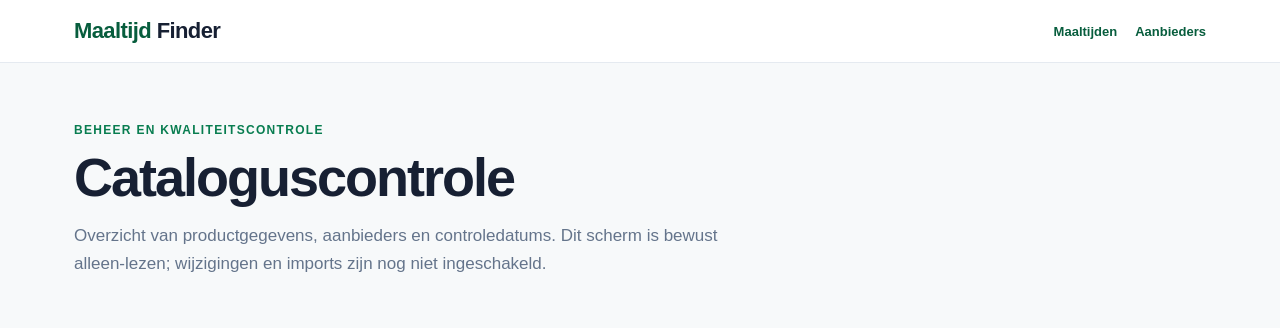
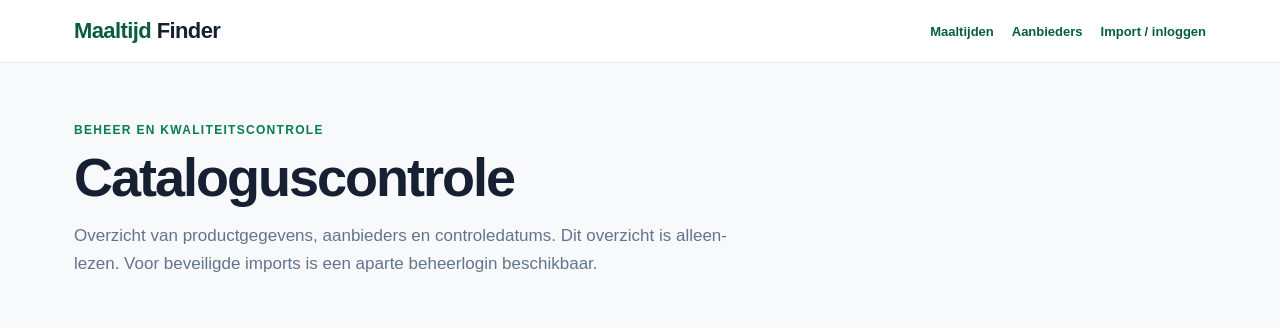
Before and after one commit to dennisvos-git/maaltijd-finder, a Next.js app: page /beheer in a window 1280 px wide. Shown: the top 328 px of the page. Built offline with nearby package versions, Linux system fonts and the light colour scheme; no server answers; the database is empty.

Commit message:
Link quality dashboard to secure admin import

```diff
--- a/app/beheer/page.tsx
+++ b/app/beheer/page.tsx
@@ -86,13 +86,13 @@ export default function AdminOverviewPage() {
   return <>
     <header className="topbar"><div className="topbar-inner">
       <Link className="brand" href="/">Maaltijd <span>Finder</span></Link>
-      <nav className="nav-note site-nav"><Link href="/">Maaltijden</Link><Link href="/aanbieders">Aanbieders</Link></nav>
+      <nav className="nav-note site-nav"><Link href="/">Maaltijden</Link><Link href="/aanbieders">Aanbieders</Link><Link href="/beheer/import">Import / inloggen</Link></nav>
     </div></header>
     <main>
       <section className="hero">
         <div className="eyebrow">Beheer en kwaliteitscontrole</div>
         <h1>Cataloguscontrole</h1>
-        <p className="intro">Overzicht van productgegevens, aanbieders en controledatums. Dit scherm is bewust alleen-lezen; wijzigingen en imports zijn nog niet ingeschakeld.</p>
+        <p className="intro">Overzicht van productgegevens, aanbieders en controledatums. Dit overzicht is alleen-lezen. Voor beveiligde imports is een aparte beheerlogin beschikbaar.</p>
       </section>
       <section className="admin-stats">
         <article className="detail-panel"><span>Actieve maaltijden</span><strong>{loading ? "…" : products.length}</strong></article>
@@ -134,7 +134,7 @@ export default function AdminOverviewPage() {
         </table></div>
       </section>
       <section className="detail-panel admin-security-note">
-        <h2>Veilige vervolgstap</h2>
+        <h2>Beveiligd beheer</h2><p><Link href="/beheer/import">Open beheerlogin en productimport →</Link></p>
         <p>Producten en aanbieders kunnen hier nog niet worden aangepast. Eerst moet een afgeschermde beheerlogin met een expliciete beheerdersrol worden ingericht. De publieke website behoudt alleen-lezen rechten.</p>
       </section>
     </main>
```
